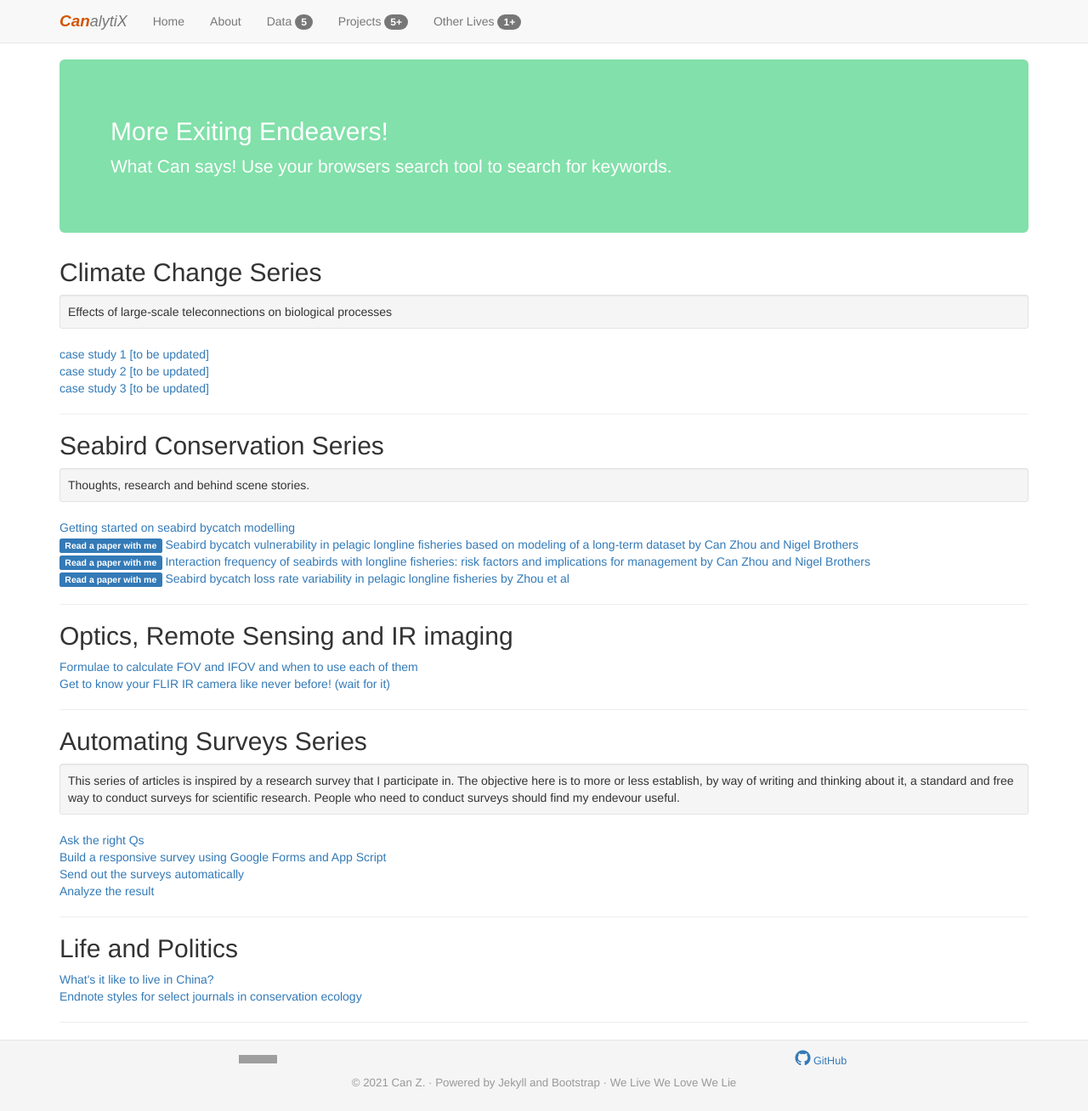
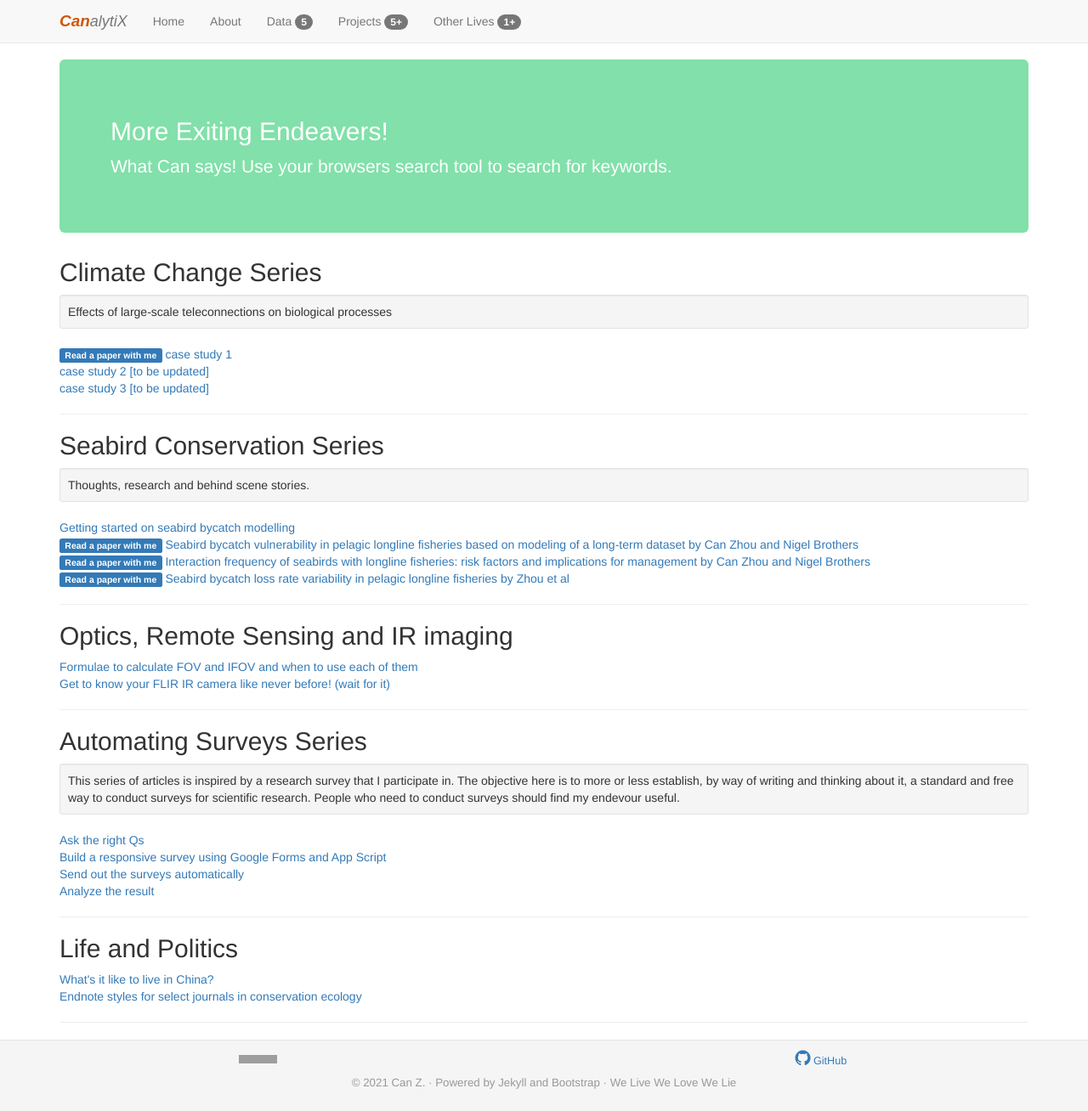
Before and after one commit to HVoltBb/HVoltBb.github.io, a Jekyll site: the page built from random/index.html, in a window 1280 px wide and 1308 px high. Shown: the whole window at 85% size. Built offline with Jekyll 4.4.1, drawn with Linux system fonts in a browser that asks for light colours; comment, search, counter and statistics services are not loaded; grey boxes are pictures that could not be loaded.

Commit message:
Update index.html

```diff
--- a/random/index.html
+++ b/random/index.html
@@ -17,7 +17,8 @@ description: Blog posts on optics, thermodynamics and more
 	Effects of large-scale teleconnections on biological processes
 </div>
 <div class="blog-post">
-	<a href="#">case study 1 [to be updated]</a>
+	<span class="label label-primary">Read a paper with me</span>
+	<a href="./posts/climate_change_case01.html">case study 1</a>
 </div>
 <div class="blog-post">
 	<a href="#">case study 2 [to be updated]</a>
```
